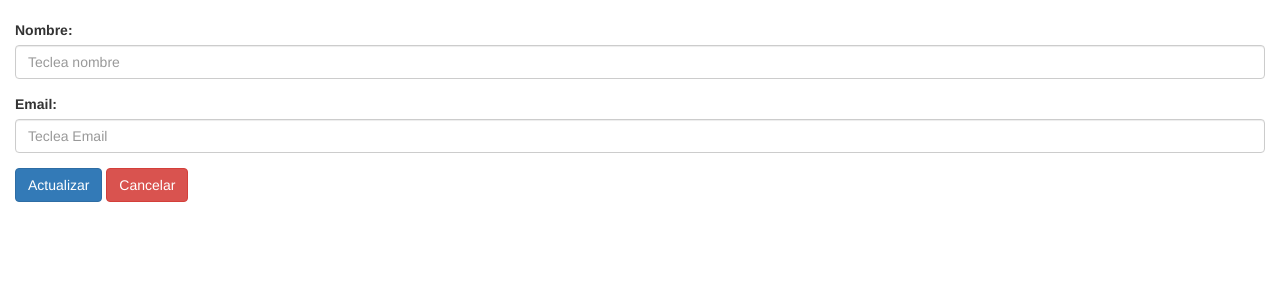
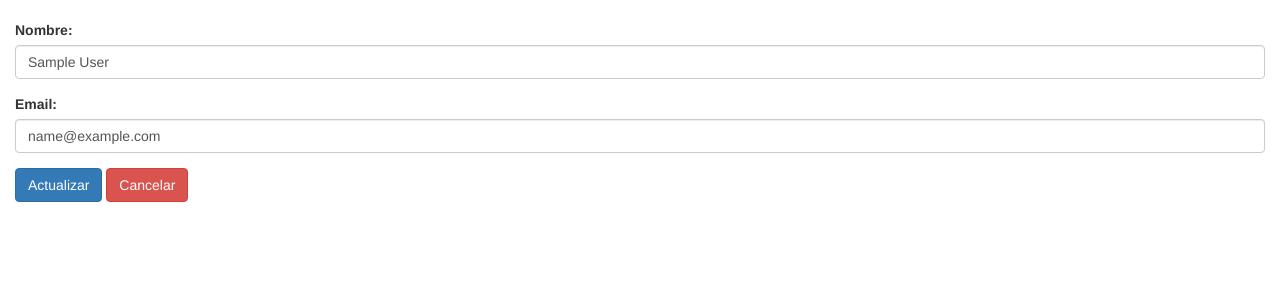
Before and after one commit to erickibarra/ODS, a Laravel app: page /adminDetail/1 in a window 1280 px wide. Shown: the part 51-351 px from the top of the page. Run offline with Laravel 8, Linux system fonts and the light colour scheme; tables that the repository leaves empty hold one stand-in row (values such as "Sample post"); data that the repository does not hold is empty; settings files or empty folders that the repository lacks are supplied.

Commit message:
fix bugs

```diff
--- a/app/Admin.php
+++ b/app/Admin.php
@@ -6,5 +6,5 @@ use Illuminate\Database\Eloquent\Model;
 
 class Admin extends Model
 {
-    protected $table = "Admin";
+    protected $table = "users";
 }
--- a/app/Http/Controllers/AdminController.php
+++ b/app/Http/Controllers/AdminController.php
@@ -12,8 +12,8 @@ class AdminController extends Controller
 
     public function getAdmin()
     {
-         $admin=DB::table('Admin')
-            ->where('Status', '=', '0')
+         $admin=DB::table('users')
+            ->where('status', '=', '0')
             ->get();
     	return view('admin', compact('admin'));
     }
@@ -29,9 +29,10 @@ class AdminController extends Controller
 
     public function adminSet(Request $data){
         $admin= new Admin();
-        $admin->Name=$data->input('Name');
-        $admin->Email=$data->input('Email');
-        $admin->Password=$data->input('Password');
+        $admin->name=$data->input('Name');
+        $admin->email=$data->input('Email');
+        $admin->password=$data->input('Password');
+        $admin->status='0';
         $admin->save();
         return Redirect('/admin');
     }
@@ -39,14 +40,14 @@ class AdminController extends Controller
 
     public function adminUpdate(Request $data, $id){
         $admin=Admin::find($id);
-        $admin->Name=$data->input('Name');
-        $admin->Email=$data->input('Email');
+        $admin->name=$data->input('Name');
+        $admin->email=$data->input('Email');
         $admin->save();
         return Redirect('/admin');
     }
         public function adminDelete($id){
         $admin=Admin::find($id);
-        $admin->Status='1';
+        $admin->status='1';
         $admin->save();
         return Redirect('/admin');
     }
--- a/app/Http/Controllers/OrderController.php
+++ b/app/Http/Controllers/OrderController.php
@@ -27,12 +27,12 @@ class OrderController extends Controller
     public function index()
     {
             $orders = DB::table('Orders as O')
-            ->join('Admin as A', 'O.idAdmin', '=', 'A.id')
+            ->join('users as A', 'O.idAdmin', '=', 'A.id')
             ->join('Employees as E', 'O.idEmployee', '=', 'E.id')
             ->join('Clients as C', 'O.idClient', '=', 'C.id')
             ->join('Services as Se', 'O.idServices', '=', 'Se.id')
             ->join('Status as St', 'O.Status', '=', 'St.id')
-            ->select('O.*', 'A.Name as admin', 'E.Name as emp', 'C.Name as client', 'Se.*', 'St.Status as status')
+            ->select('O.*', 'A.name as admin', 'E.Name as emp', 'C.Name as client', 'Se.*', 'St.Status as status')
             ->get();
         return view('order', compact('orders'));
     }
--- a/resources/views/admin-detail.blade.php
+++ b/resources/views/admin-detail.blade.php
@@ -6,11 +6,11 @@
 		<input type="hidden" name="_token" value="{{ csrf_token() }}">
 		<div class="form-group">
 			<label for="Name">Nombre:</label>
-			<input name="Name" type="text" placeholder="Teclea nombre" class="form-control" value="{{$admin->Name}}" required>
+			<input name="Name" type="text" placeholder="Teclea nombre" class="form-control" value="{{$admin->name}}" required>
 		</div>
 		<div class="form-group">
 			<label for="Email">Email:</label>
-			<input name="Email" type="text" placeholder="Teclea Email" class="form-control" value="{{$admin->Email}}" required>
+			<input name="Email" type="text" placeholder="Teclea Email" class="form-control" value="{{$admin->email}}" required>
 		</div>
 		<button type="submit" class="btn btn-primary">Actualizar</button>
 		<a href="{{url('/admin')}}" class="btn btn-danger">Cancelar</a>
--- a/resources/views/admin.blade.php
+++ b/resources/views/admin.blade.php
@@ -19,8 +19,8 @@
 
        @foreach($admin as $a)
       <tr>
-        <td>{{$a->Name}}</td>
-        <td>{{$a->Email}}</td>
+        <td>{{$a->name}}</td>
+        <td>{{$a->email}}</td>
           <td>
             <a href="{{url('/adminDetail')}}/{{$a->id}}" class="btn btn-primary btn-xs">
               <span class="glyphicon glyphicon-pencil" aria-hidden="true"></span>
--- a/resources/views/welcome.blade.php
+++ b/resources/views/welcome.blade.php
@@ -81,7 +81,7 @@
 
             <div class="content">
                 <div class="title m-b-md">
-                    {Hoolie}
+                    {Ordenes de servicio}
                 </div>
             </div>
         </div>
```
